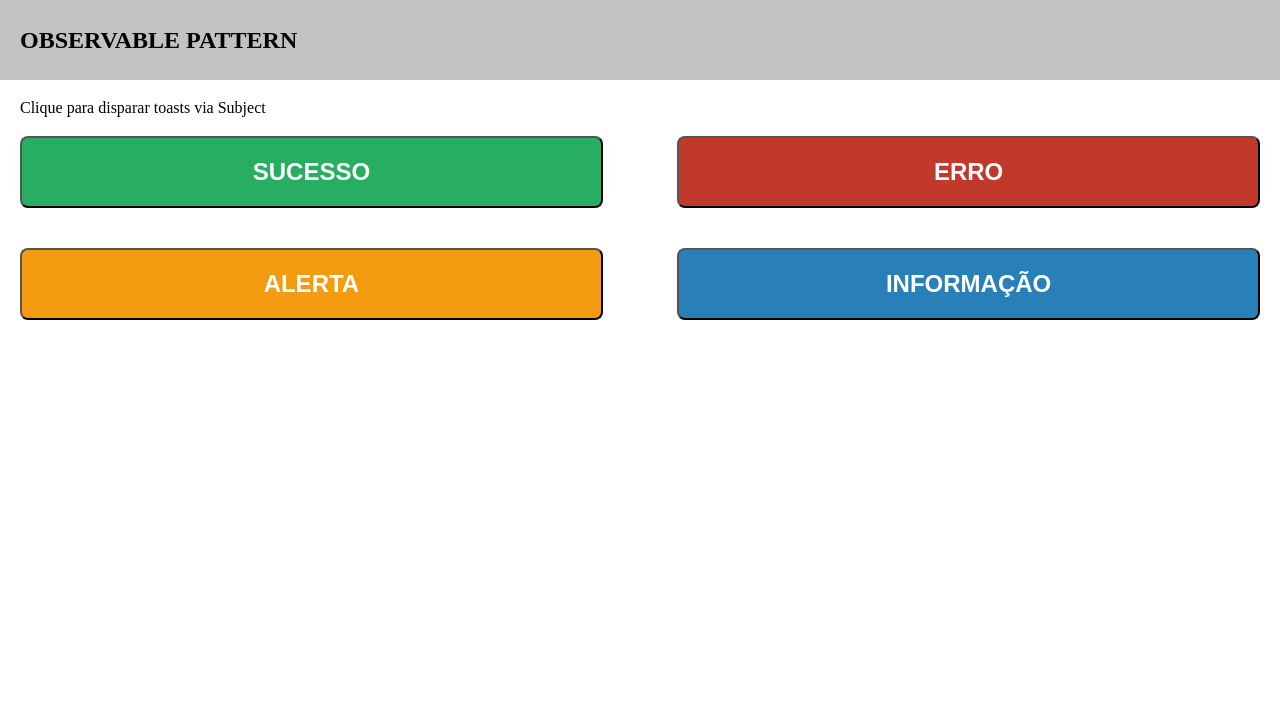
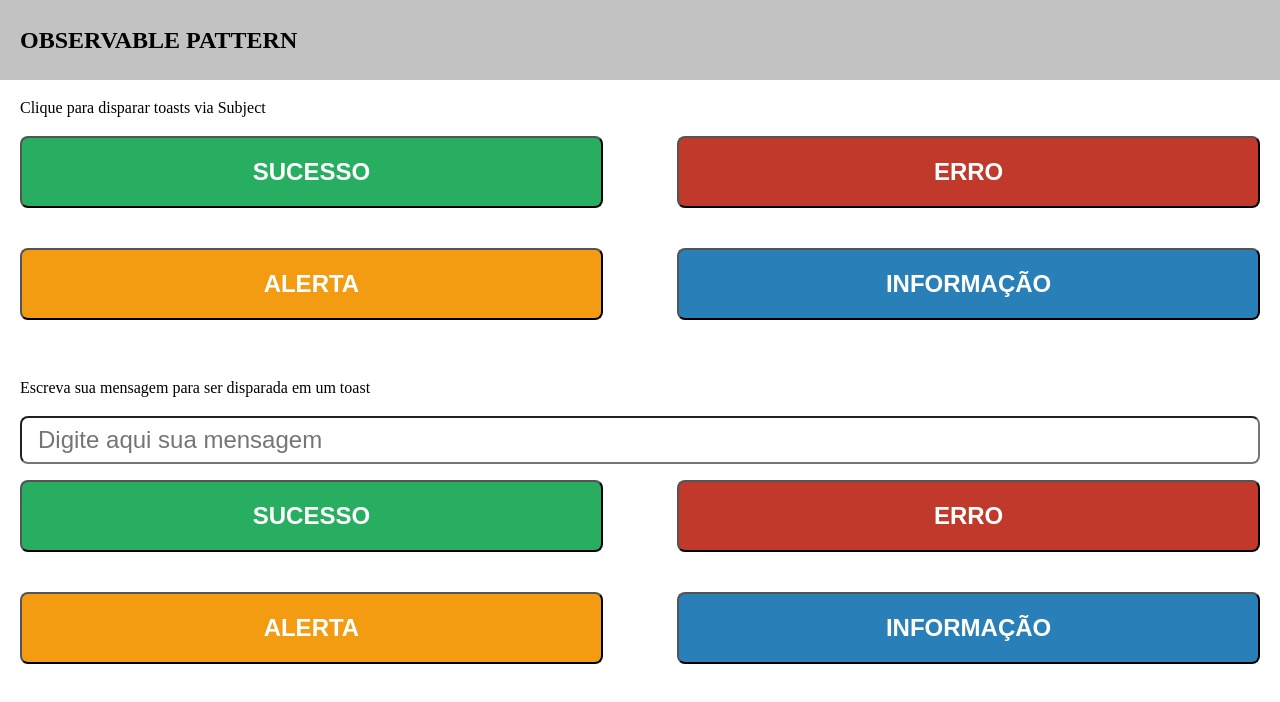
Before and after one commit to brunovbsilva/angular-observable-pattern, an Angular app: page /toast in a window 1280 px wide. Shown: the top 702 px of the page. Built offline with nearby package versions, Linux system fonts and the light colour scheme.

Commit message:
custom message

```diff
--- a/src/app/layout/header/header.component.scss
+++ b/src/app/layout/header/header.component.scss
@@ -1,6 +1,6 @@
 .header {
   background: #c2c2c2;
-  width: 100vw;
+  width: 100%;
   height: 80px;
   display: flex;
   justify-content: space-between;
--- a/src/app/pages/exemples/toast/toast.component.html
+++ b/src/app/pages/exemples/toast/toast.component.html
@@ -7,3 +7,18 @@
     {{ button.label | uppercase }}
   </button>
 </div>
+
+<p class="message">Escreva sua mensagem para ser disparada em um toast</p>
+
+<div class="input-container">
+  <input #message type="text" class="toast-input" placeholder="Digite aqui sua mensagem"/>
+</div>
+
+<div class="buttons">
+  <button *ngFor="let button of buttons"
+    class="button"
+    [ngClass]="getClass(button.type)"
+    (click)="sendCustomToast(button.type, message.value)">
+    {{ button.label | uppercase }}
+  </button>
+</div>
--- a/src/app/pages/exemples/toast/toast.component.scss
+++ b/src/app/pages/exemples/toast/toast.component.scss
@@ -37,6 +37,25 @@
   }
 }
 
+.input-container {
+  width: 100%;
+  margin: 16px 0;
+  padding: 0 20px;
+  position: relative;
+  .toast-input {
+    width: 100%;
+    height: 48px;
+    border-radius: 8px;
+    font-size: 24px;
+    line-height: 1.5;
+    padding: 0 16px;
+    color: var(--text-strong);
+    ::placeholder {
+      color: var(--text-light);
+    }
+  }
+}
+
 @media (min-width:320px)  { /* smartphones, iPhone, portrait 480x320 phones */ }
 @media (min-width:481px)  { /* portrait e-readers (Nook/Kindle), smaller tablets @ 600 or @ 640 wide. */ }
 @media (min-width:641px)  {
--- a/src/app/pages/exemples/toast/toast.component.ts
+++ b/src/app/pages/exemples/toast/toast.component.ts
@@ -40,6 +40,27 @@ export class ToastComponent {
     }
   }
 
+  sendCustomToast(type: ToastType, message: string) {
+    if(message === '') {
+      this.service.warning('Por favor, digite uma mensagem!', expirationTime);
+      return;
+    }
+    switch (type) {
+      case ToastType.SUCCESS:
+        this.service.success(message, expirationTime);
+        break;
+      case ToastType.DANGER:
+        this.service.danger(message, expirationTime);
+        break;
+      case ToastType.WARNING:
+        this.service.warning(message, expirationTime);
+        break;
+      case ToastType.INFO:
+        this.service.info(message, expirationTime);
+        break;
+    }
+  }
+
   getClass(type: ToastType) {
     return {
       'button--success': type === ToastType.SUCCESS,
```
